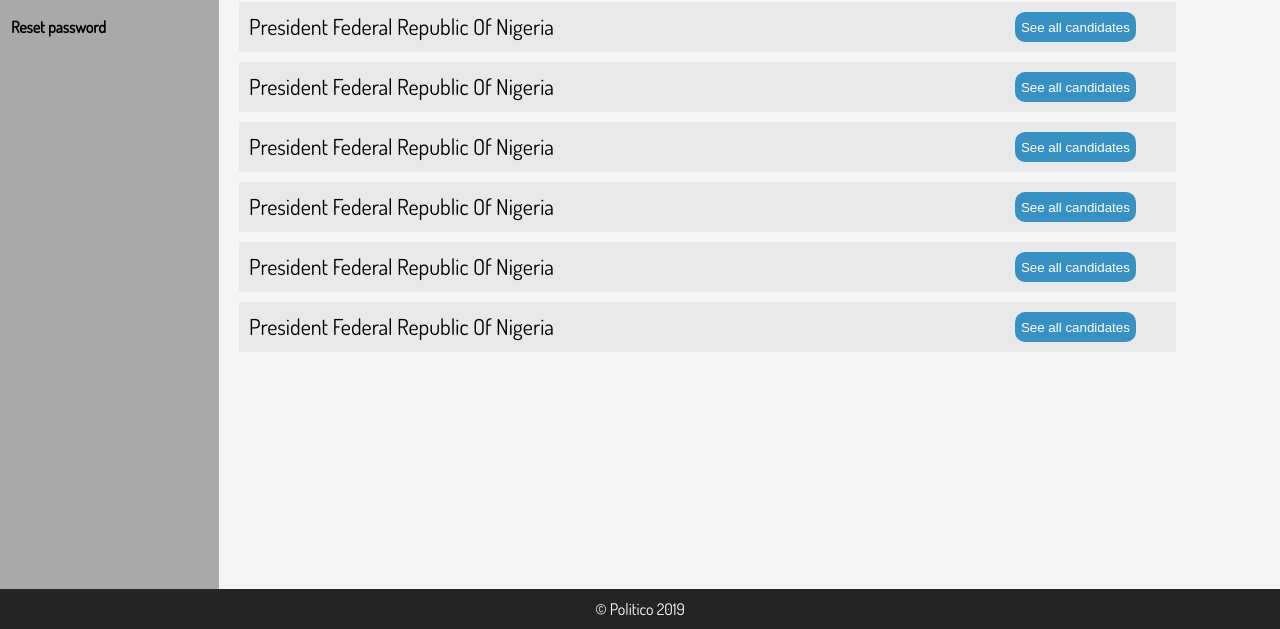
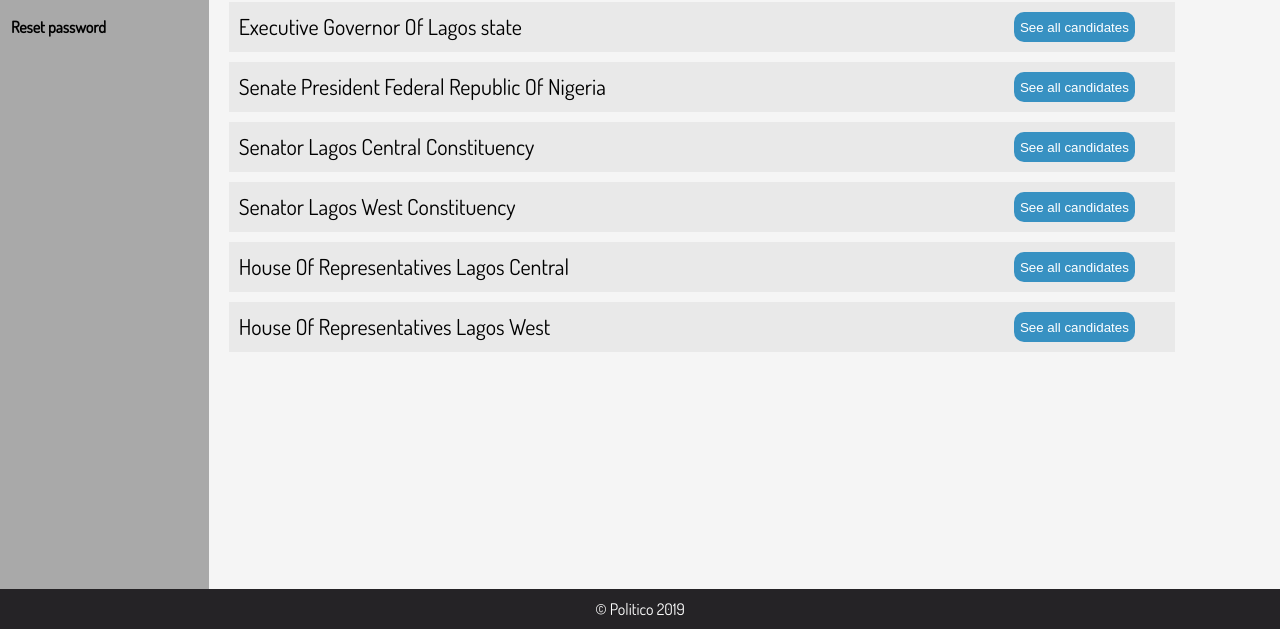
Before and after one commit to Jesse-efe/Politico, a plain HTML site: page UI/offices.html in a window 1280 px wide. Shown: the part 171-800 px from the top of the page. Drawn offline with Linux system fonts and the light colour scheme.

Commit message:
feat(design/template): add different government offices to
[delivers #163454768]

```diff
--- a/UI/offices.html
+++ b/UI/offices.html
@@ -54,7 +54,7 @@
         </div>
         <div class="one-office">
             <div class="text">
-                <p>President Federal Republic Of Nigeria</p>
+                <p>Executive Governor Of Lagos state</p>
                 <button class="show-candidates">See all candidates</button>
             </div>
             <div class="candidates">
@@ -70,7 +70,7 @@
         </div>
         <div class="one-office">
             <div class="text">
-                <p>President Federal Republic Of Nigeria</p>
+                <p>Senate President Federal Republic Of Nigeria</p>
                 <button class="show-candidates">See all candidates</button>
             </div>
             <div class="candidates">
@@ -86,7 +86,7 @@
         </div>
         <div class="one-office">
             <div class="text">
-                <p>President Federal Republic Of Nigeria</p>
+                <p>Senator Lagos Central Constituency</p>
                 <button class="show-candidates">See all candidates</button>
             </div>
             <div class="candidates">
@@ -102,7 +102,7 @@
         </div>
         <div class="one-office">
             <div class="text">
-                <p>President Federal Republic Of Nigeria</p>
+                <p>Senator Lagos West Constituency</p>
                 <button class="show-candidates">See all candidates</button>
             </div>
             <div class="candidates">
@@ -118,7 +118,7 @@
         </div>
         <div class="one-office">
             <div class="text">
-                <p>President Federal Republic Of Nigeria</p>
+                <p>House Of Representatives Lagos Central</p>
                 <button class="show-candidates">See all candidates</button>
             </div>
             <div class="candidates">
@@ -134,7 +134,7 @@
         </div>
         <div class="one-office">
             <div class="text">
-                <p>President Federal Republic Of Nigeria</p>
+                <p>House Of Representatives Lagos West</p>
                 <button class="show-candidates">See all candidates</button>
             </div>
             <div class="candidates">
```
